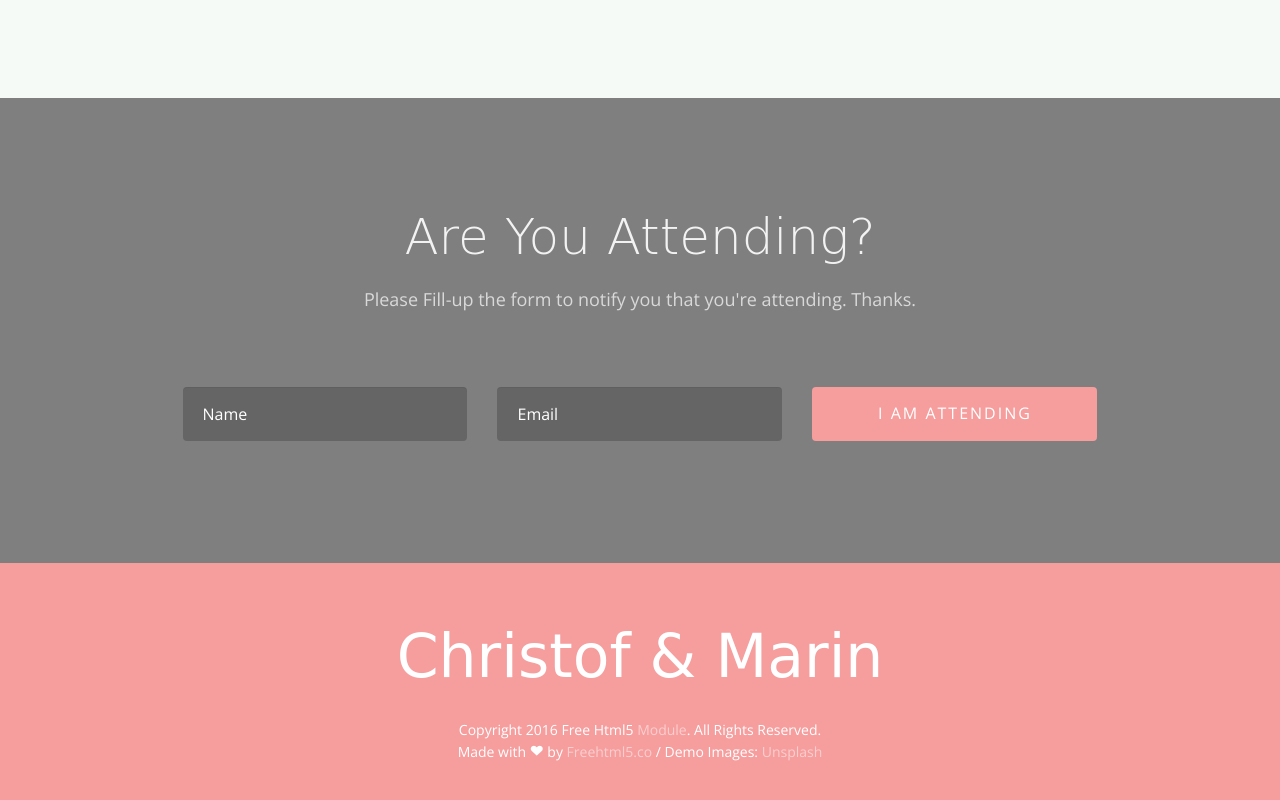
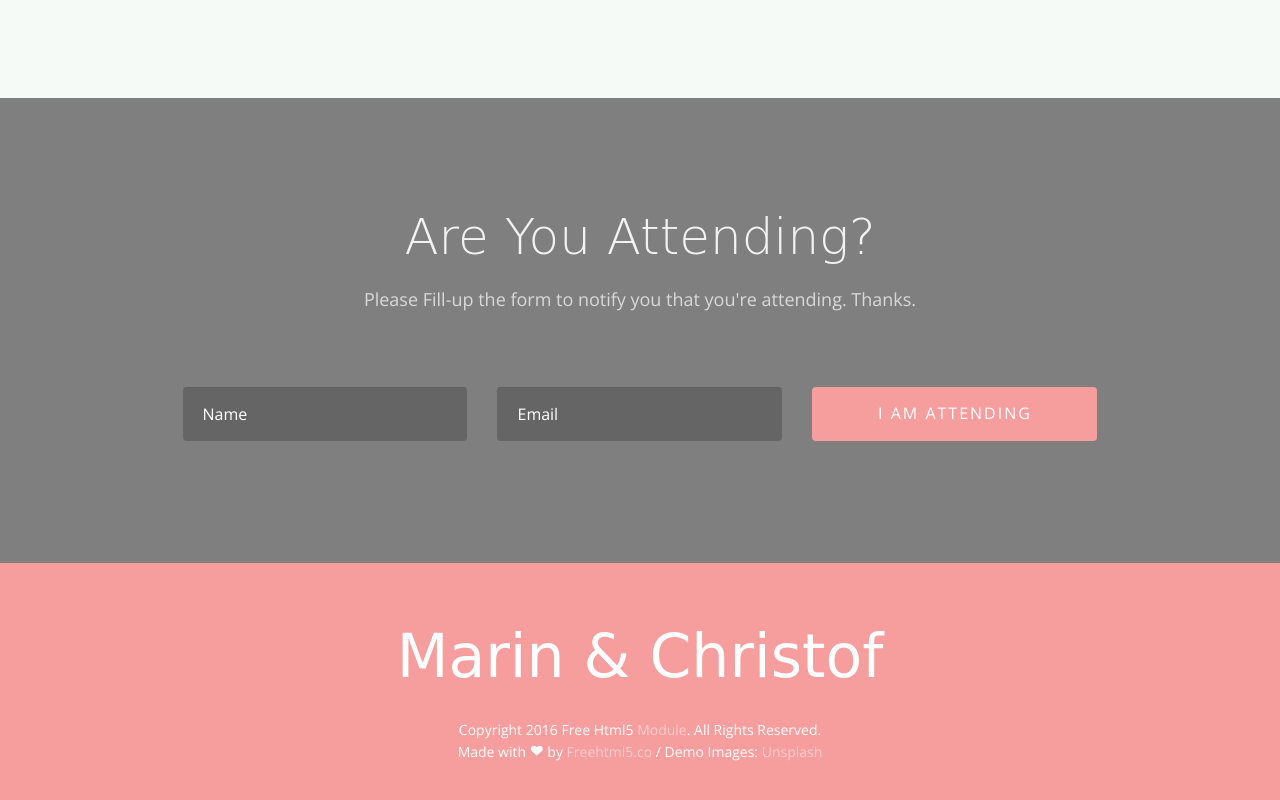
Before and after one commit to ChristofDubs/freehtml_nuptial, a website: page blog.html in a window 1280 px wide. Shown: the part 2495-3295 px from the top of the page. Drawn offline with nearby package versions, Linux system fonts and the light colour scheme; some packages are replaced by stand-ins of ours; no server answers; files whose address does not match are found by name; a web font is replaced by a local one.

Commit message:
reverse names

```diff
--- a/blog.html
+++ b/blog.html
@@ -274,7 +274,7 @@
 				<div class="container">
 					<div class="row">
 						<div class="col-md-12 text-center">
-							<h2>Christof &amp; Marin</h2>
+							<h2>Marin &amp; Christof</h2>
 						</div>
 						<div class="col-md-6 col-md-offset-3 text-center">
 							<p>Copyright 2016 Free Html5 <a href="#">Module</a>. All Rights Reserved. <br>Made with <i class="icon-heart3"></i> by <a href="http://freehtml5.co/" target="_blank">Freehtml5.co</a> / Demo Images: <a href="https://unsplash.com/" target="_blank">Unsplash</a></p>
```
Also changed, not shown: gallery.html (+1 -1 lines), groom-bride.html (+1 -1 lines), guest.html (+1 -1 lines), index.html (+1 -1 lines), when-where.html (+1 -1 lines).
